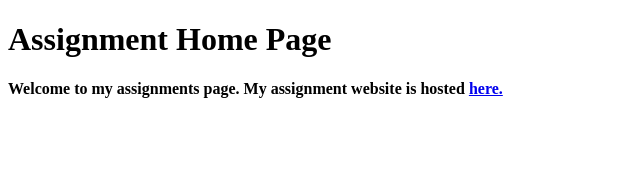
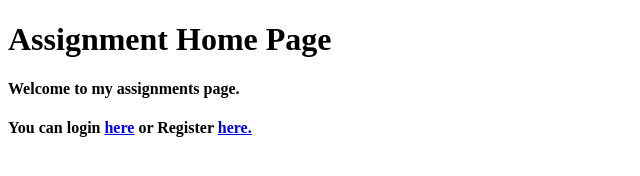
Before and after one commit to singh-akash/singh-akash-webdev, a website: page public/assignment/index.html in a window 1280 px wide. Shown: the whole page, without its empty margins (0-640 px from the left). Drawn offline with Linux system fonts and the light colour scheme.

Commit message:
Pushing index related changes

```diff
--- a/public/assignment/css/style.css
+++ b/public/assignment/css/style.css
@@ -30,7 +30,7 @@ body {
 }
 
 .navbar-default .navbar-nav .navbar-font {
-    padding: 10px 18px;
+    padding: 10px 16px;
     color:white;
     font-size:20px;
     line-height: 25px;
--- a/public/assignment/index.html
+++ b/public/assignment/index.html
@@ -6,6 +6,7 @@
 </head>
 <body>
     <h1>Assignment Home Page</h1>
-    <h4>Welcome to my assignments page. My assignment website is hosted <a href="login.html" target="_self">here.</a></h4>
+    <h4>Welcome to my assignments page. </h4>
+    <h4>You can login <a href="login.html" target="_self">here</a> or Register <a href="register.html" target="_self">here.</a></h4>
 </body>
 </html>
```
